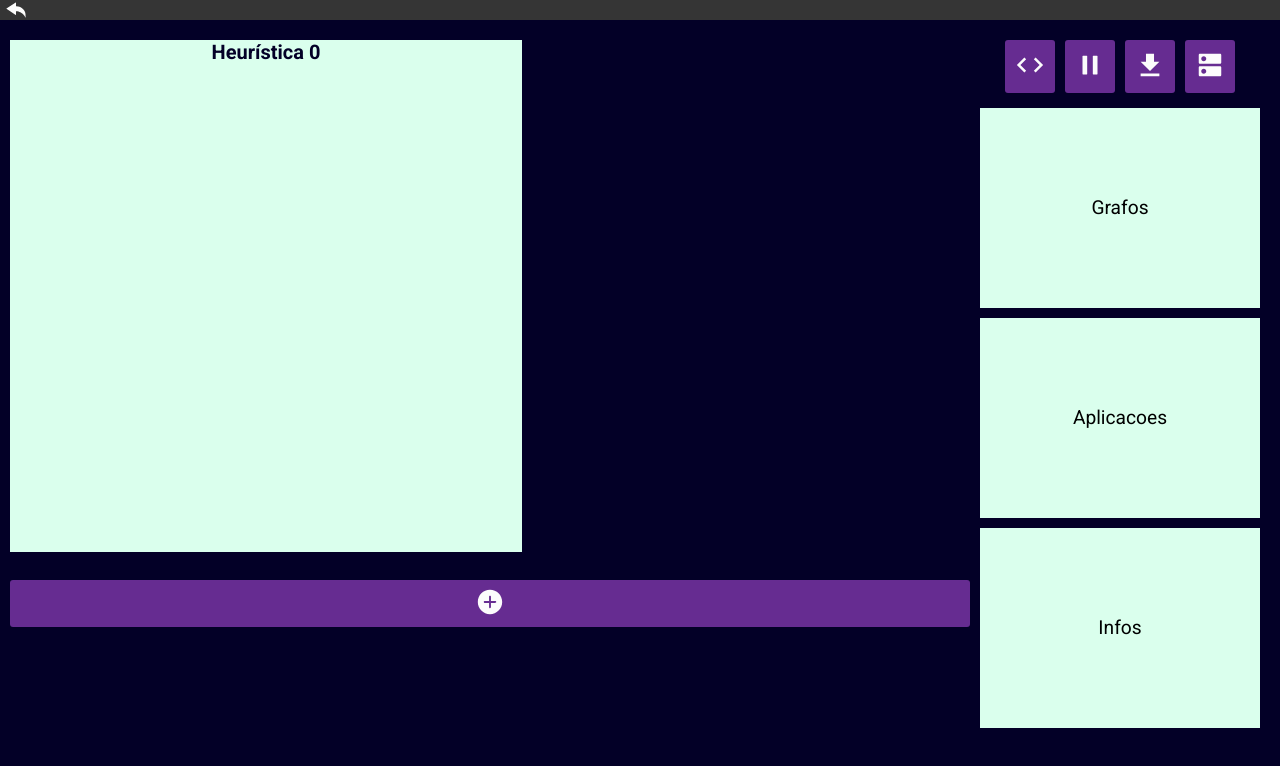
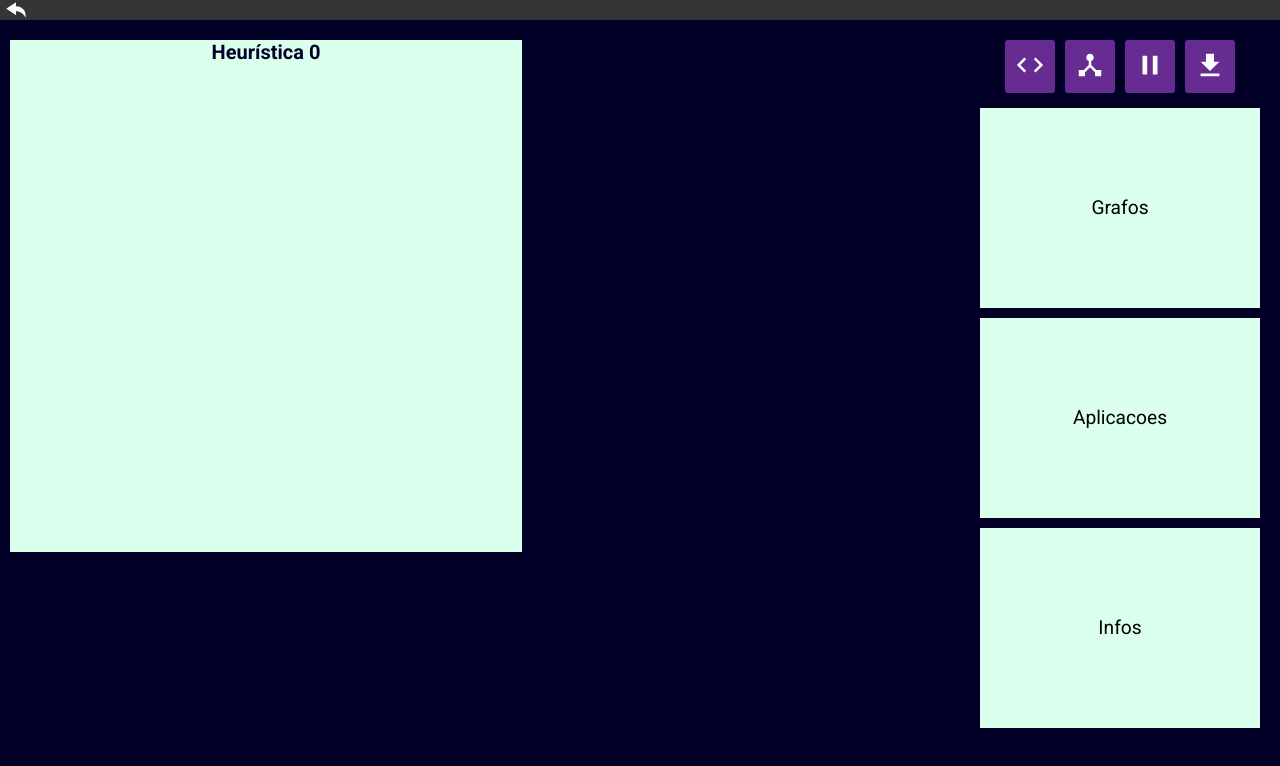
Before and after one commit to GabiFaria/Front-end-Projeto-MPSoC, a React (Create React App) app: page /simu/1 in a window 1280 px wide. Shown: the top 766 px of the page. Built offline with nearby package versions, Linux system fonts and the light colour scheme.

Commit message:
Refatoraçao:Botões

```diff
--- a/src/components/BotoesApl/index.js
+++ b/src/components/BotoesApl/index.js
@@ -1,16 +1,25 @@
 import React from 'react';
 import {IoIosPause, IoMdCode, IoMdDownload} from 'react-icons/io'
-import { MdDns } from "react-icons/md";
+import { MdDeviceHub } from "react-icons/md";
 import './styles.css';
 
-function BotoesApl() {
+function BotoesApl({addCallBack}) {
+
   return (
     <div className="divbotoes">
       <ul>
         <li>
           <button
+            onClick={addCallBack}
             className="botoesapp">
             <IoMdCode size={30}/>
+          </button>
+        </li>
+
+        <li>
+          <button
+            className="botoesapp">
+            <MdDeviceHub size={30}/>
           </button>
         </li>
 
@@ -27,12 +36,6 @@ function BotoesApl() {
             <IoMdDownload size={30}/>
           </button>
         </li>
-        <li>
-          <button
-            className="botoesapp">
-            <MdDns size={30}/>
-          </button>
-        </li>
       </ul>
     </div>
   );
--- a/src/components/CardMatriz/index.js
+++ b/src/components/CardMatriz/index.js
@@ -1,6 +1,5 @@
 import React, { useState } from 'react';
-import { IoMdExpand } from "react-icons/io";
-import { IoMdContract } from "react-icons/io";
+
 import './styles.css'
 
 
--- a/src/pages/simulation/index.js
+++ b/src/pages/simulation/index.js
@@ -23,7 +23,6 @@ function Simulation(props) {
   function tratarCont() {
     setCont([...contMatriz, "Matriz"]);
   };
-
   return (
     <>
       <header className="header">
@@ -38,15 +37,10 @@ function Simulation(props) {
               <CardMatriz indexHeu={index} />
             ))
           }
-          <button onClick={tratarCont} className="addButtom">
-            <div>
-              <IoIosAddCircle color='#fcfcfc' size={30} />
-            </div>
-          </button>
         </div>
         <div className="flexaplicacoes">
           <div className='dados'>
-            <BotoesApl />
+            <BotoesApl addCallBack={tratarCont}/>
             <Grafos />
             <Aplicacoes />
             <InfosAplicacoes />
```
